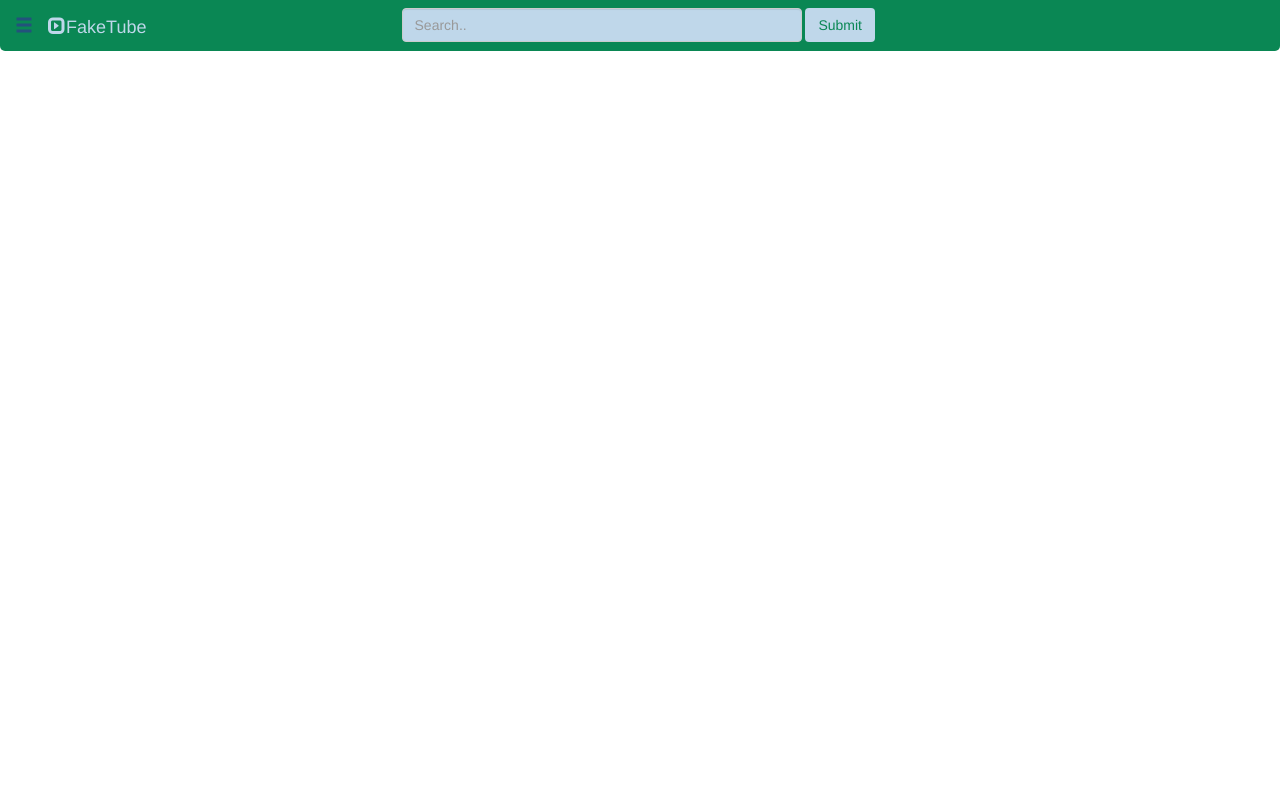
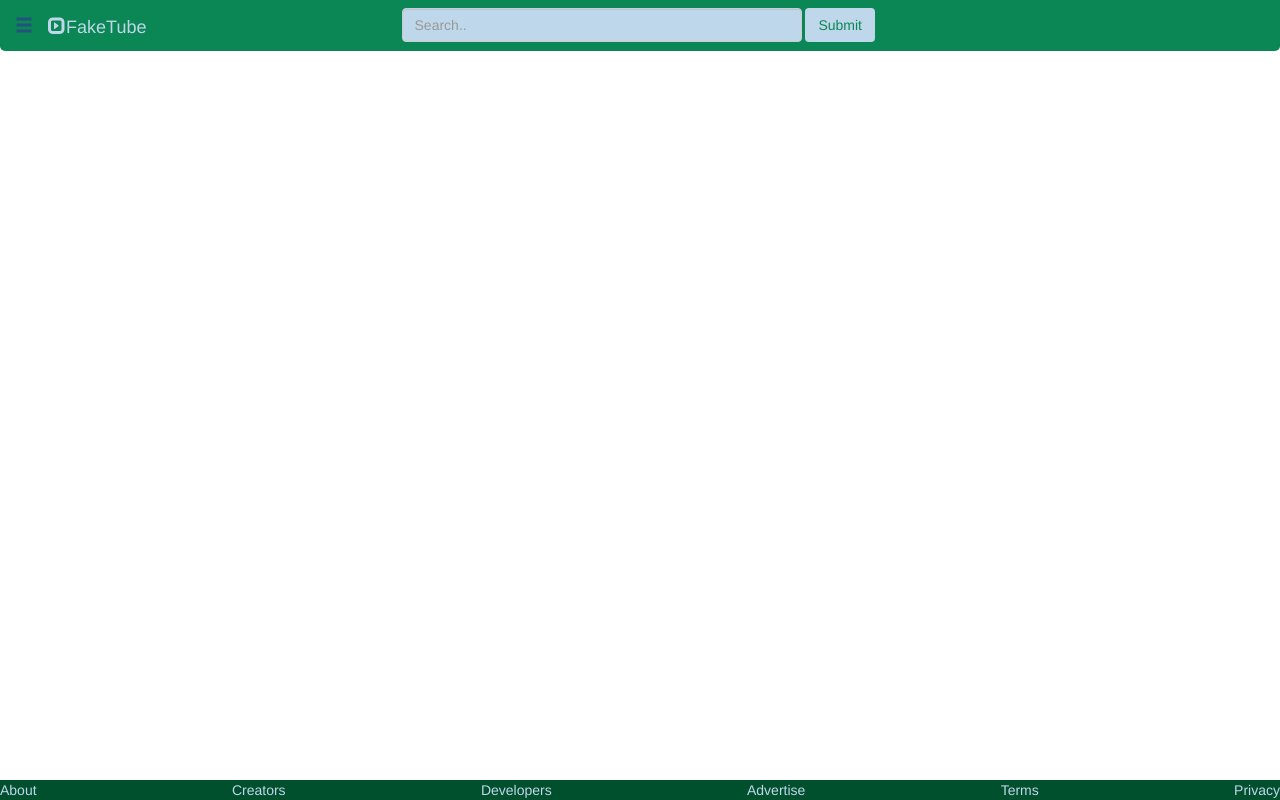
Before and after one commit to WCWoolley/Bootstrap-Group-Task, a plain HTML site: page index.html in a window 1280 px wide. Drawn offline with Linux system fonts and the light colour scheme.

Commit message:
Footer on all pages.

```diff
--- a/css/custom.css
+++ b/css/custom.css
@@ -24,3 +24,16 @@
   color: #0a8754;
 }
 /*---------------NAV BAR---------------------- */
+.footernav{
+  background: #004f2d;
+
+}
+
+.footer{
+  background-color: #004f2d;
+  color:#bfd7ea;
+  width: 100%;
+  display: flex;
+  flex-direction: row;
+  justify-content: space-between;
+}
--- a/index.html
+++ b/index.html
@@ -31,6 +31,17 @@
       </div><!-- /.container-fluid -->
     </nav> <!--nav close -->
 
+    <div class="footer navbar-fixed-bottom">
+      <div class="footer">
+          <div class="">About</div>
+          <div class="">Creators</div>
+          <div class="">Developers</div>
+          <div class="">Advertise</div>
+          <div class="">Terms</div>
+          <div class="">Privacy</div>
+        </div>
+    </div>
+
   </div><!-- fluid container close -->
 </body>
 </html>
```
Also changed, not shown: pages/catagories.html (+11 -0 lines), pages/contact.html (+11 -0 lines), pages/video.html (+11 -0 lines).
